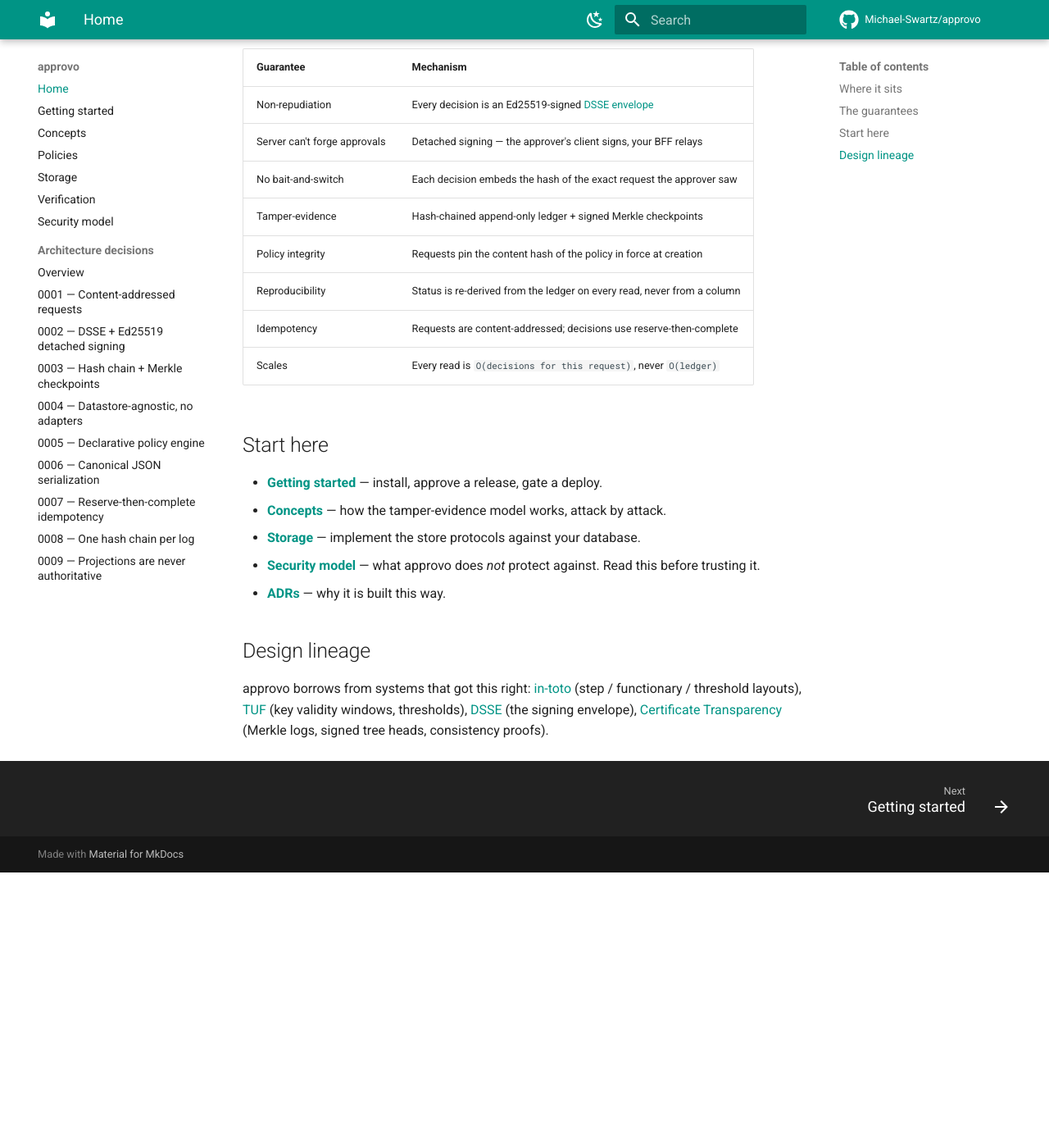
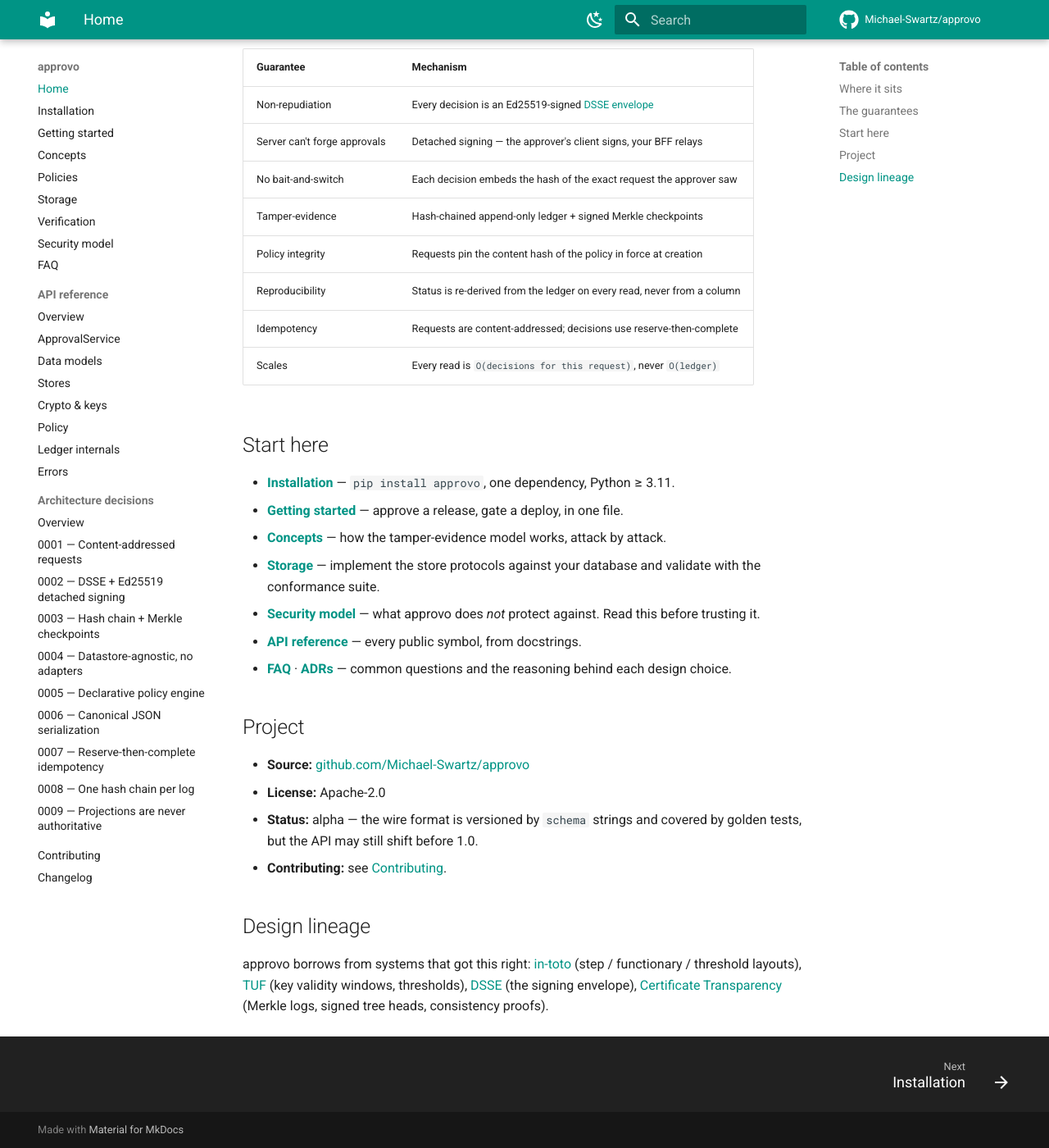
Before and after one commit to Michael-Swartz/approvo, an MkDocs documentation site: the page built from docs/index.md, in a window 1280 px wide and 1400 px high, scrolled down 761 px. Shown: the whole window at 82% size. Built offline with MkDocs 1.6.1 and Material for MkDocs 9.7.7, drawn with Linux system fonts in a browser that asks for light colours; comment, search, counter and statistics services are not loaded; before the commit the page ends 1825 px from its top, so only the background shows below that.

Commit message:
docs: full consumer-facing site — API reference, install, FAQ, contributing
- mkdocstrings API reference generated from docstrings: ApprovalService,
  data models, store protocols + reference impls + conformance suite,
  crypto/keys, policy, ledger internals, errors (with HTTP mapping)
- dedicated Installation and FAQ pages
- Contributing and Changelog wired into the nav
- docs workflow now also redeploys on src/** (docstring) changes

Co-Authored-By: Claude Sonnet 5 <noreply@anthropic.com>

```diff
--- a/docs/index.md
+++ b/docs/index.md
@@ -43,15 +43,28 @@ adapters** — [ADR-0004](adr/0004-datastore-agnostic.md) explains why.
 
 ## Start here
 
-- **[Getting started](getting-started.md)** — install, approve a release,
-  gate a deploy.
+- **[Installation](installation.md)** — `pip install approvo`, one
+  dependency, Python ≥ 3.11.
+- **[Getting started](getting-started.md)** — approve a release, gate a
+  deploy, in one file.
 - **[Concepts](concepts.md)** — how the tamper-evidence model works,
   attack by attack.
 - **[Storage](storage.md)** — implement the store protocols against your
-  database.
+  database and validate with the conformance suite.
 - **[Security model](security.md)** — what approvo does *not* protect
   against. Read this before trusting it.
-- **[ADRs](adr/index.md)** — why it is built this way.
+- **[API reference](reference/index.md)** — every public symbol, from
+  docstrings.
+- **[FAQ](faq.md)** · **[ADRs](adr/index.md)** — common questions and the
+  reasoning behind each design choice.
+
+## Project
+
+- **Source:** [github.com/Michael-Swartz/approvo](https://github.com/Michael-Swartz/approvo)
+- **License:** Apache-2.0
+- **Status:** alpha — the wire format is versioned by `schema` strings and
+  covered by golden tests, but the API may still shift before 1.0.
+- **Contributing:** see [Contributing](contributing.md).
 
 ## Design lineage
 
--- a/mkdocs.yml
+++ b/mkdocs.yml
@@ -35,24 +35,56 @@ theme:
 
 markdown_extensions:
   - admonition
+  - attr_list
+  - md_in_html
   - pymdownx.details
   - pymdownx.superfences
   - pymdownx.highlight:
       anchor_linenums: true
   - pymdownx.inlinehilite
-  - pymdownx.snippets
+  - pymdownx.snippets:
+      base_path: ["."]
+      check_paths: true
+  - pymdownx.tabbed:
+      alternate_style: true
   - tables
   - toc:
       permalink: true
 
+plugins:
+  - search
+  - mkdocstrings:
+      handlers:
+        python:
+          paths: ["src"]
+          options:
+            show_source: false
+            show_root_heading: true
+            show_signature_annotations: true
+            separate_signature: true
+            docstring_style: google
+            members_order: source
+            filters: ["!^_"]
+
 nav:
   - Home: index.md
+  - Installation: installation.md
   - Getting started: getting-started.md
   - Concepts: concepts.md
   - Policies: policies.md
   - Storage: storage.md
   - Verification: verification.md
   - Security model: security.md
+  - FAQ: faq.md
+  - API reference:
+      - Overview: reference/index.md
+      - ApprovalService: reference/service.md
+      - Data models: reference/models.md
+      - Stores: reference/stores.md
+      - Crypto & keys: reference/crypto.md
+      - Policy: reference/policy.md
+      - Ledger internals: reference/ledger.md
+      - Errors: reference/errors.md
   - Architecture decisions:
       - Overview: adr/index.md
       - "0001 — Content-addressed requests": adr/0001-content-addressed-requests.md
@@ -64,3 +96,5 @@ nav:
       - "0007 — Reserve-then-complete idempotency": adr/0007-idempotency.md
       - "0008 — One hash chain per log": adr/0008-one-chain-per-log.md
       - "0009 — Projections are never authoritative": adr/0009-projections-not-authoritative.md
+  - Contributing: contributing.md
+  - Changelog: changelog.md
--- a/pyproject.toml
+++ b/pyproject.toml
@@ -26,7 +26,7 @@ dependencies = ["cryptography>=42.0"]
 # against your own datastore and prove it with approvo.testing. That suite
 # needs pytest + pytest-asyncio, hence the `dev` extra.
 dev = ["pytest>=8.0", "pytest-asyncio>=0.23", "pytest-cov", "ruff"]
-docs = ["mkdocs-material>=9.5", "mkdocstrings[python]"]
+docs = ["mkdocs-material>=9.5", "mkdocstrings[python]>=0.24"]
 
 [project.urls]
 Homepage = "https://github.com/Michael-Swartz/approvo"
```
Also changed, not shown: CHANGELOG.md (+12 -8 lines), docs/changelog.md (added, +1 -0 lines), docs/contributing.md (added, +50 -0 lines), docs/faq.md (added, +103 -0 lines), docs/installation.md (added, +62 -0 lines), docs/reference/crypto.md (added, +49 -0 lines), docs/reference/errors.md (added, +26 -0 lines), docs/reference/index.md (added, +56 -0 lines), docs/reference/ledger.md (added, +33 -0 lines), docs/reference/models.md (added, +42 -0 lines), docs/reference/policy.md (added, +19 -0 lines), docs/reference/service.md (added, +7 -0 lines), docs/reference/stores.md (added, +37 -0 lines), 1 other file.
